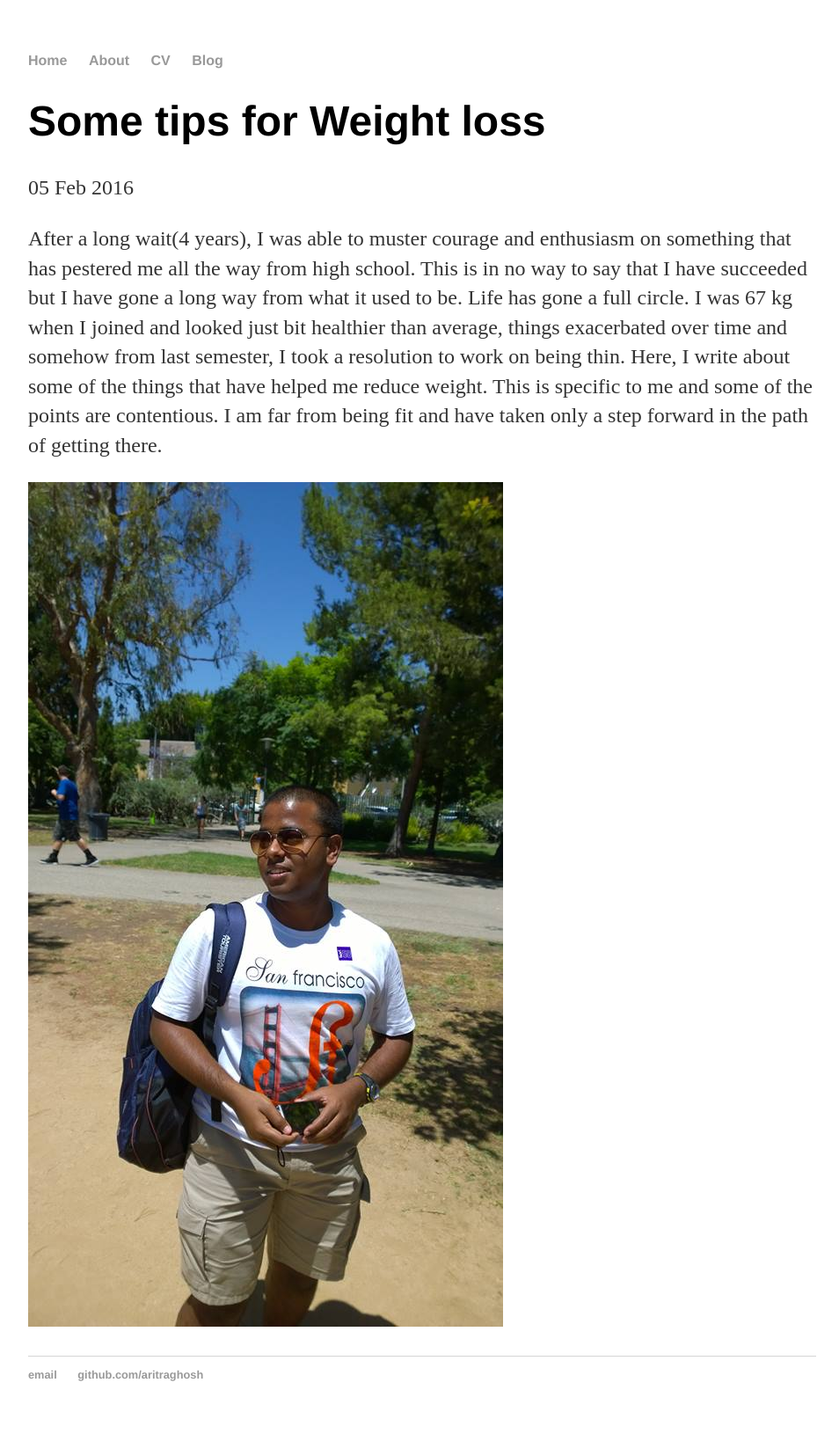
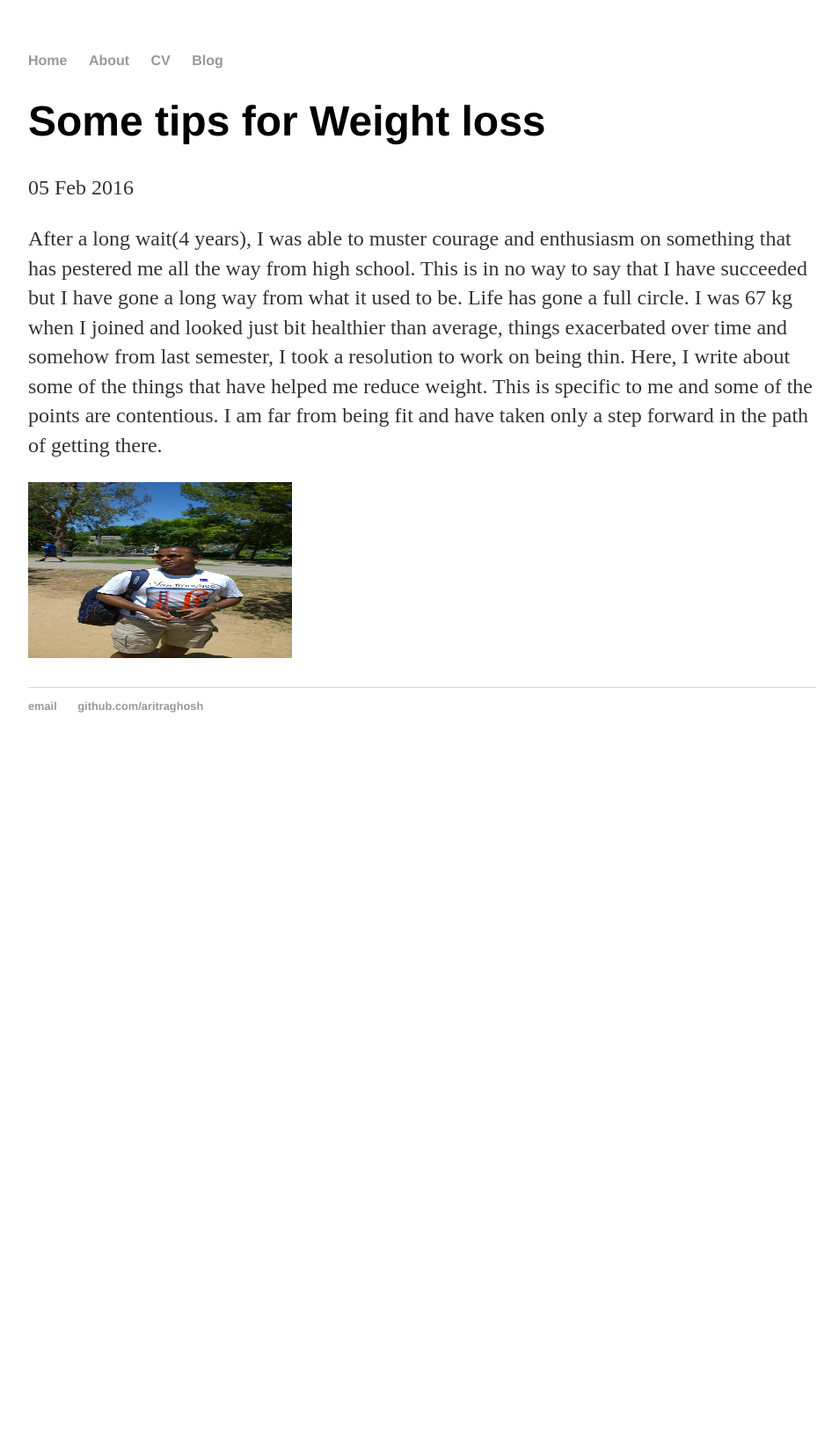
Before and after one commit to aritraghosh/aritraghosh.github.io, a Jekyll site: the page built from _posts/2016-02-05-some-tips-for-weight-loss.md, in a window 1280 px wide. Shown: the whole page at 88% size, without its empty margins (160-1114 px from the left). Built offline with Jekyll 4.4.1, drawn with Linux system fonts in a browser that asks for light colours; after the commit the page ends 900 px from its top, so only the background shows below that.

Commit message:
Update 2016-02-05-some-tips-for-weight-loss.md

```diff
--- a/_posts/2016-02-05-some-tips-for-weight-loss.md
+++ b/_posts/2016-02-05-some-tips-for-weight-loss.md
@@ -6,4 +6,7 @@
 
 After a long wait(4 years), I was able to muster courage and enthusiasm on something that has pestered me all the way from high school. This is in no way to say that I have succeeded but I have gone a long way from what it used to be. Life has gone a full circle. I was 67 kg when I joined and looked just bit healthier than average, things exacerbated over time and somehow from last semester, I took a resolution to work on being thin. Here, I write about some of the things that have helped me reduce weight. This is specific to me and some of the points are contentious. I am far from being fit and have taken only a step forward in the path of getting there.
 
-![Before](https://aritraghosh.github.io/images/Aritra_old.jpg)
+
+
+
+<img src="https://aritraghosh.github.io/images/Aritra_old.jpg" alt="Drawing" style="width: 300px; height: 200px"/>
```
